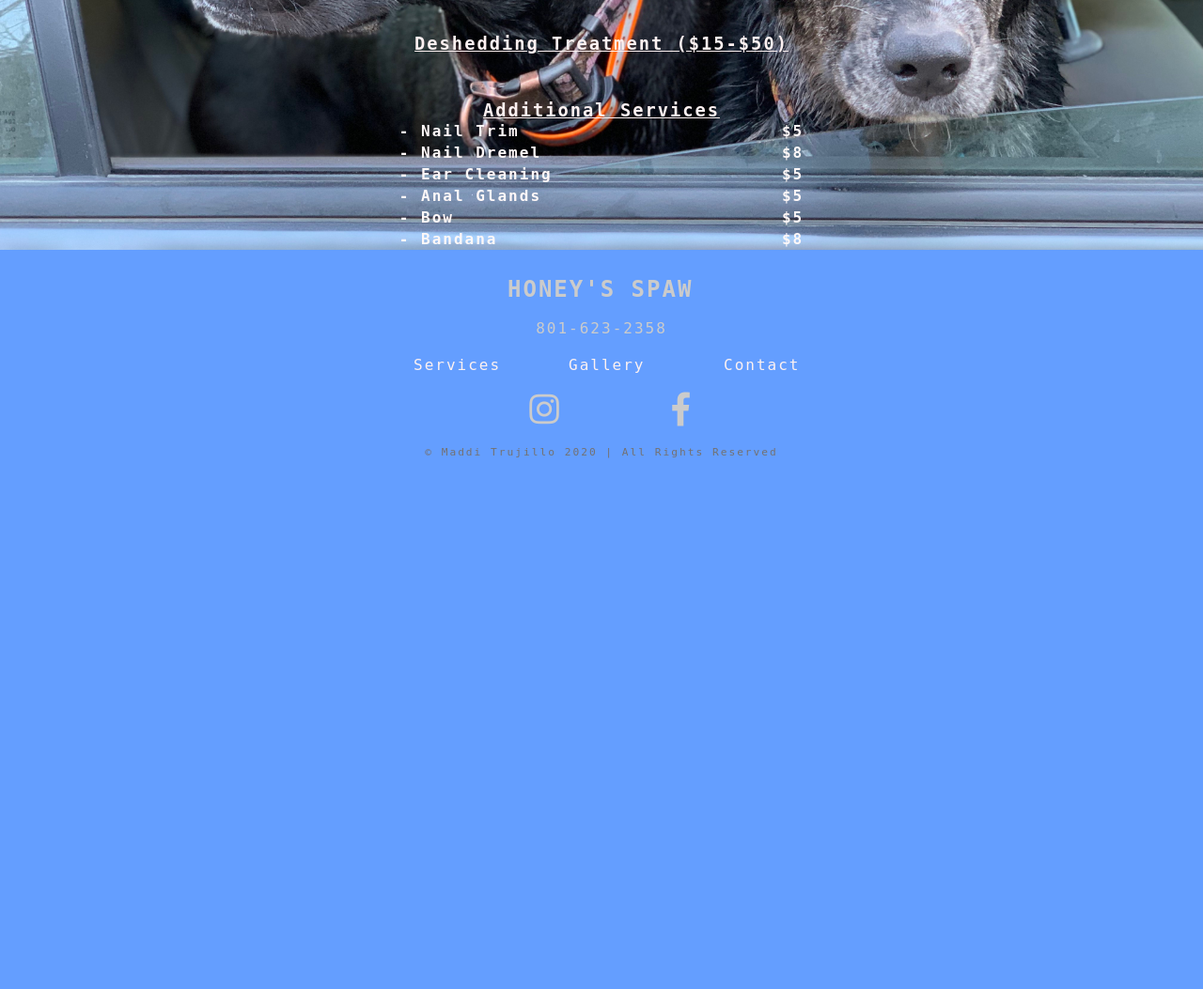
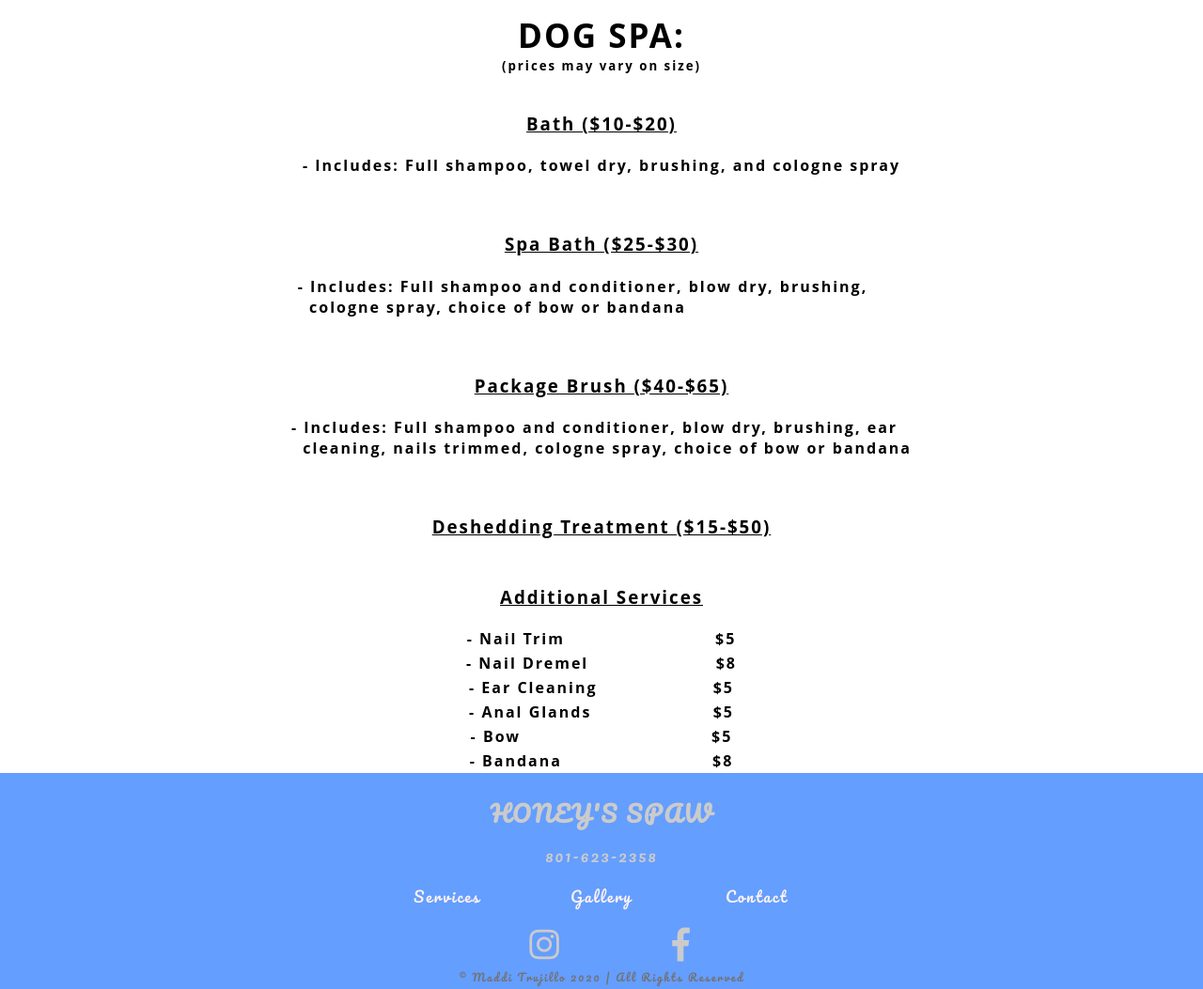
Before and after one commit to dstephenson16/GroomingService, a PHP site: page / in a window 1280 px wide. Shown: the part 671-1724 px from the top of the page at 94% size. Before the commit the page ends 1159 px from the top, so only its background shows below. Run offline with PHP 8.4, Linux system fonts and the light colour scheme; some libraries are stand-ins or nearby versions.

Commit message:
changed font

```diff
--- a/index.html
+++ b/index.html
@@ -7,6 +7,7 @@
     <title>My Grooming</title>
 
     <link rel="stylesheet" href="https://use.fontawesome.com/releases/v5.2.0/css/all.css" integrity="sha384-hWVjflwFxL6sNzntih27bfxkr27PmbbK/iSvJ+a4+0owXq79v+lsFkW54bOGbiDQ" crossorigin="anonymous">
+    <link href="https://fonts.googleapis.com/css?family=Pacifico&display=swap" rel="stylesheet">
     <link rel="stylesheet" href="styles/nav.css">
     <link rel="stylesheet" href="styles/common.css">
     <link rel="stylesheet" href="styles/footer.css">
@@ -69,6 +70,10 @@
     </div>
 
     <div class="service-wrapper">
+        <div class="dog-image">
+            <img src="./images/IMG_2024 16-58-33-869.jpg">
+        </div>
+
         <div class="logo-text">
             <h2>DOG SPA:</h2>
             <h5>(prices may vary on size)</h5>
@@ -102,11 +107,11 @@
         </div>
 
         <div class="additional-service-text">
-            <h4>- Nail Trim &nbsp;&nbsp;&nbsp;&nbsp; &nbsp;&nbsp;&nbsp;&nbsp; &nbsp;&nbsp;&nbsp;&nbsp; &nbsp;&nbsp;&nbsp;&nbsp;&nbsp;&nbsp;&nbsp;&nbsp;$5</h4>
+            <h4>- Nail Trim &nbsp;&nbsp;&nbsp;&nbsp; &nbsp;&nbsp;&nbsp;&nbsp; &nbsp;&nbsp;&nbsp;&nbsp; &nbsp;&nbsp;&nbsp;&nbsp;&nbsp;&nbsp;&nbsp;&nbsp;&nbsp;&nbsp;$5</h4>
             <h4>- Nail Dremel &nbsp;&nbsp;&nbsp;&nbsp; &nbsp;&nbsp;&nbsp;&nbsp; &nbsp;&nbsp; &nbsp;&nbsp;&nbsp;&nbsp;&nbsp;&nbsp;&nbsp;&nbsp;$8</h4>
-            <h4>- Ear Cleaning &nbsp;&nbsp;&nbsp;&nbsp; &nbsp;&nbsp;&nbsp;&nbsp; &nbsp; &nbsp;&nbsp;&nbsp;&nbsp;&nbsp;&nbsp;&nbsp;&nbsp;$5</h4>
-            <h4>- Anal Glands &nbsp;&nbsp;&nbsp;&nbsp; &nbsp;&nbsp;&nbsp;&nbsp; &nbsp;&nbsp; &nbsp;&nbsp;&nbsp;&nbsp;&nbsp;&nbsp;&nbsp;&nbsp;$5</h4>
-            <h4>- Bow &nbsp;&nbsp;&nbsp;&nbsp; &nbsp;&nbsp;&nbsp;&nbsp; &nbsp;&nbsp;&nbsp;&nbsp; &nbsp;&nbsp;&nbsp;&nbsp;&nbsp; &nbsp;&nbsp;&nbsp;&nbsp;&nbsp;&nbsp;&nbsp;&nbsp;$5</h4>
+            <h4>- Ear Cleaning &nbsp;&nbsp;&nbsp;&nbsp; &nbsp;&nbsp;&nbsp;&nbsp; &nbsp; &nbsp;&nbsp;&nbsp;&nbsp;&nbsp;&nbsp;&nbsp;$5</h4>
+            <h4>- Anal Glands &nbsp;&nbsp;&nbsp;&nbsp; &nbsp;&nbsp;&nbsp;&nbsp; &nbsp;&nbsp; &nbsp;&nbsp;&nbsp;&nbsp;&nbsp;&nbsp;&nbsp;$5</h4>
+            <h4>- Bow &nbsp;&nbsp;&nbsp;&nbsp; &nbsp;&nbsp;&nbsp;&nbsp; &nbsp;&nbsp;&nbsp;&nbsp; &nbsp;&nbsp;&nbsp;&nbsp;&nbsp; &nbsp;&nbsp;&nbsp;&nbsp;&nbsp;&nbsp;&nbsp;&nbsp;&nbsp;&nbsp;&nbsp;$5</h4>
             <h4>- Bandana &nbsp;&nbsp;&nbsp;&nbsp; &nbsp;&nbsp;&nbsp;&nbsp; &nbsp;&nbsp;&nbsp;&nbsp;&nbsp;&nbsp; &nbsp;&nbsp;&nbsp;&nbsp;&nbsp;&nbsp;&nbsp;&nbsp;$8</h4>
         </div>
     </div>
--- a/styles/common.css
+++ b/styles/common.css
@@ -1,8 +1,8 @@
 body {
     margin: 0px;
-    font-family: 'Major Mono Display', monospace;
+    font-family: 'Open Sans', sans-serif;
 }
 
 h1, h2, h3, h4, h5, h6 {
-    font-family: 'Major Mono Display', monospace;
+    font-family: 'Open Sans', sans-serif;
 }
--- a/styles/footer.css
+++ b/styles/footer.css
@@ -10,13 +10,17 @@
     text-decoration: none;
     letter-spacing: 2px;
     margin: 0;
+    font-family: 'Pacifico', cursive;
 }
 
-.footer .logo-footer {
-    width: 200px;
+.footer .logo-footer h2 {
+    display: flex;
+    justify-content: center;
+    font-family: 'Pacifico', cursive;
+    width: 250px;
     height: 20%;
     opacity: 0.5s;
-    margin-bottom: 20px;
+    margin-bottom: 10px;
 }
 
 .footer > .footer-phone span {
@@ -26,7 +30,7 @@
 }
 
 .footer > .links-wrapper {
-    margin-top: 20px;
+    margin-top: 15px;
     margin-bottom: 20px;
     width: 400px;
 }
@@ -56,7 +60,7 @@
 }
 
 .footer > .copyright-wrapper {
-    margin-top: 20px;
+    margin-top: 0px;
     font-size: 0.7em;
     color: #747171;
 }
--- a/styles/nav.css
+++ b/styles/nav.css
@@ -7,6 +7,7 @@
     justify-content: space-between;
     align-items: center;
     padding: 0px 100px;
+    font-family: 'Pacifico', cursive;
 }
 
 /* Left Column */
@@ -40,19 +41,21 @@
 .navigation-wrapper .center-column .banner-logo {
     display: flex;
     justify-content: center;
+    font-family: 'Pacifico', cursive;
 }
 
 .navigation-wrapper .center-column .banner-logo h2 {
     margin-left: 60px;
     width: 220px;
     height: 100%;
+    font-family: 'Pacifico', cursive;
 }
 
 .navigation-wrapper .center-column .banner-logo-icon i {
     position: relative;
-    left: -40px;
-    margin-top: 21px;
-    font-size: 1.5em;
+    left: 0px;
+    margin-top: 26px;
+    font-size: 1.8em;
 }
 
 .links-wrapper {
--- a/styles/service-wrapper.css
+++ b/styles/service-wrapper.css
@@ -1,16 +1,19 @@
 .service-wrapper {
-    background-image: url(../images/IMG_0570.jpeg);
-    background-size: 100%;
-    background-repeat: no-repeat;
-    object-fit: cover;
-    color: #fdf1f1;
     letter-spacing: 2px;
+}
+
+.service-wrapper .dog-image img {
+    position: relative;
+    left: 27%;
+    width: 660px;
+    height: 450px;
+    margin-top: 30px;
 }
 
 .service-wrapper .logo-text h2 {
     display: flex;
     justify-content: center;
-    margin-top: 0px;
+    margin-top: 10px;
     margin-bottom: 0;
     font-size: 35px;
     letter-spacing: 2px;
@@ -25,7 +28,7 @@
 .service-wrapper .bath-wrapper .regular-bath h3{
     display: flex;
     justify-content: center;
-    margin-top: 60px;
+    margin-top: 40px;
     text-decoration: underline;
 }
 
@@ -39,7 +42,6 @@
     justify-content: center;
     text-decoration: underline;
     margin-top: 60px;
-    color: #ffffff;
 }
 
 .service-wrapper .bath-wrapper .spa-bath h4 {
@@ -72,7 +74,6 @@
     justify-content: center;
     text-decoration: underline;
     margin-top: 50px;
-    margin-bottom: 0;
 }
 
 .service-wrapper .additional-service-text h4{
@@ -80,6 +81,5 @@
     justify-content: center;
     margin: 0px;
     padding: 2px;
-    color: #fff8f8;
     letter-spacing: 2px;
 }
```
Also changed, not shown: images/IMG_0570.jpeg (deleted), 1 other file.
